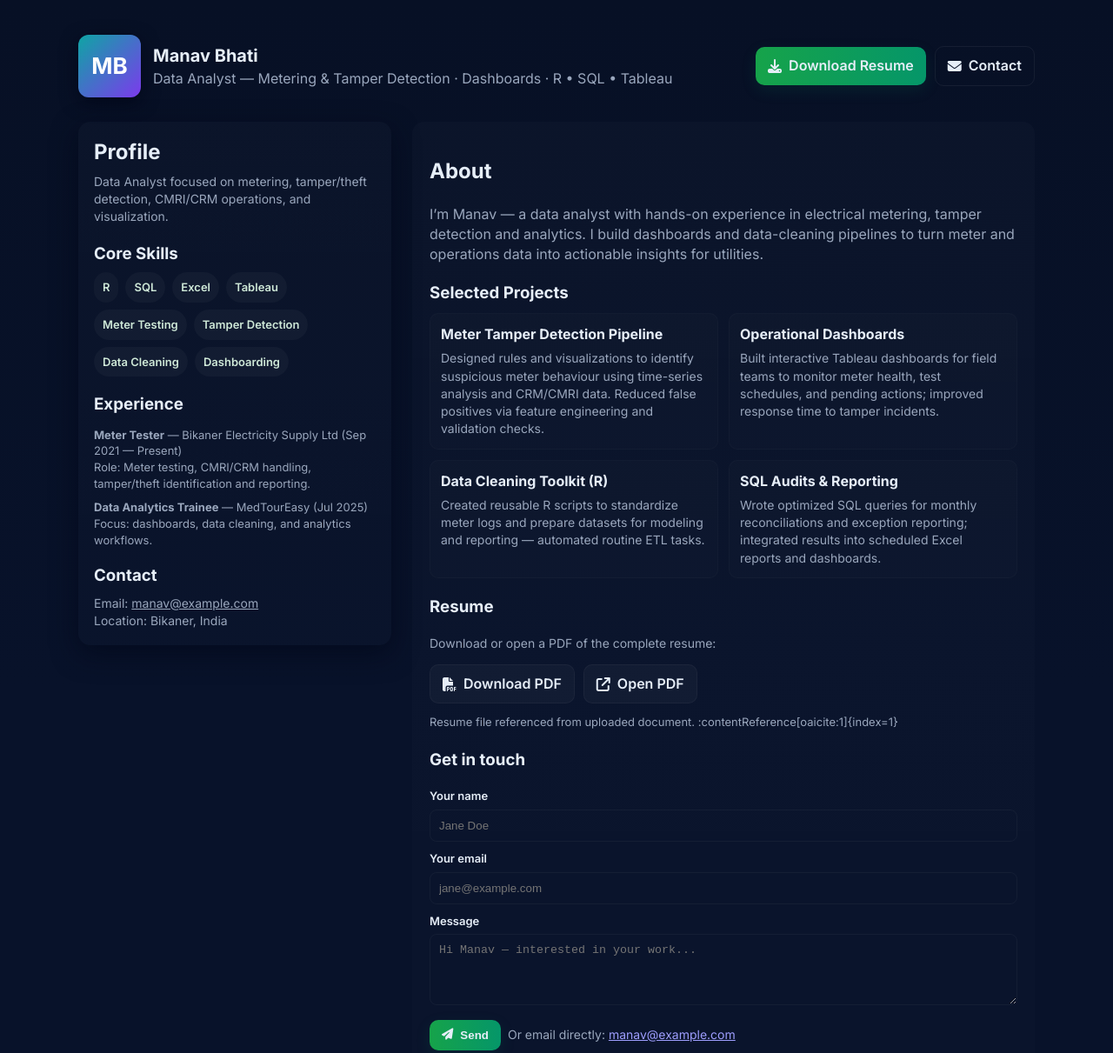
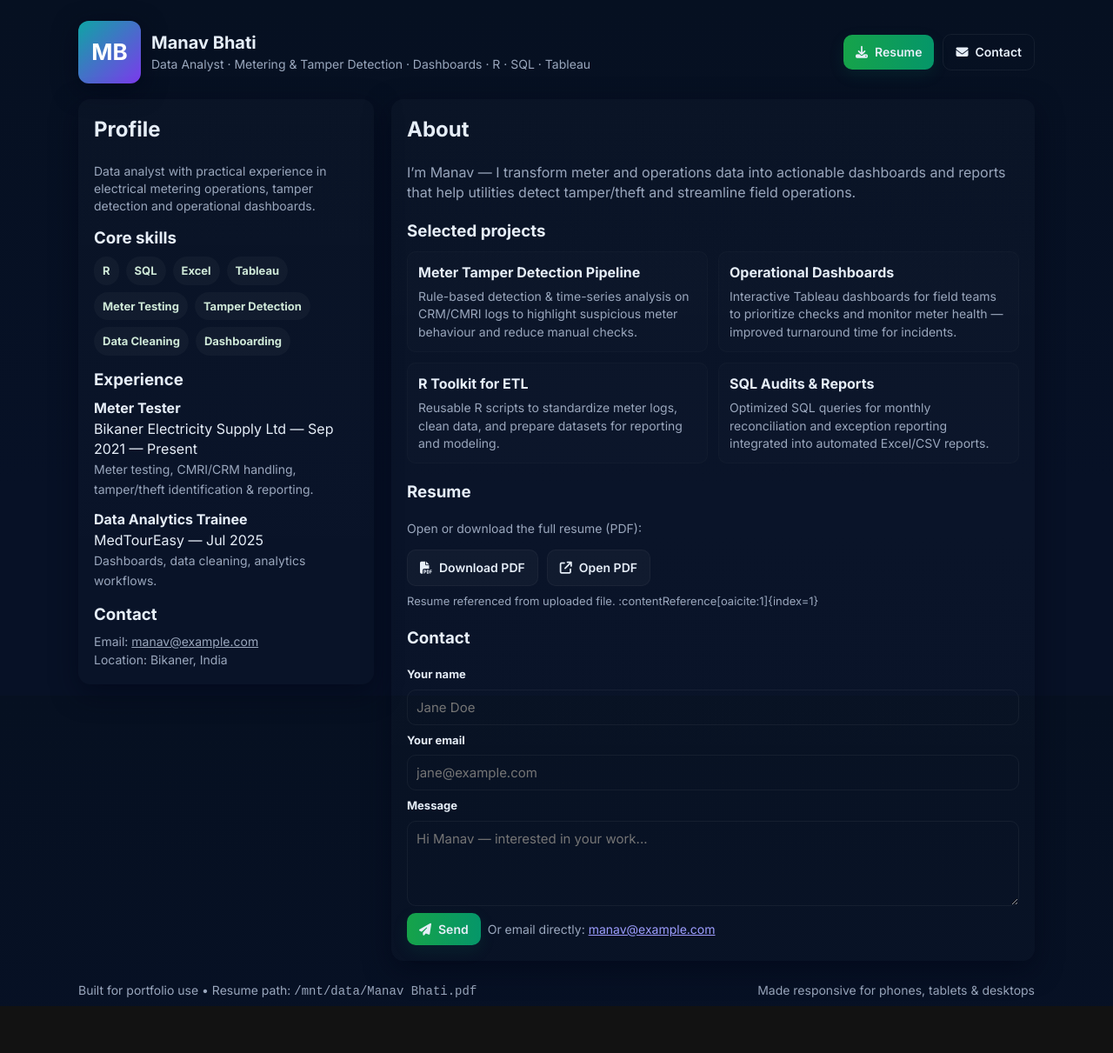
Before and after one commit to manavbhatihere/manavbhatihere.github.io, a plain HTML site: page index.html in a window 1280 px wide. Shown: the top 1211 px of the page at 87% size. After the commit the page ends 1157 px from the top, so only its background shows below. Drawn offline with Linux system fonts and the light colour scheme.

Commit message:
Update index.html

```diff
--- a/index.html
+++ b/index.html
@@ -2,153 +2,167 @@
 <html lang="en">
 <head>
   <meta charset="utf-8" />
-  <meta name="viewport" content="width=device-width,initial-scale=1" />
+  <meta name="viewport" content="width=device-width,initial-scale=1,viewport-fit=cover" />
   <title>Manav Bhati — Data Analyst</title>
+  <meta name="description" content="Portfolio of Manav Bhati — Data Analyst specializing in metering, tamper detection, dashboards and data visualization." />
 
-  <!-- Google Fonts -->
+  <!-- Fonts & icons -->
   <link href="https://fonts.googleapis.com/css2?family=Inter:wght@300;400;600;700&display=swap" rel="stylesheet">
-
-  <!-- Simple icon set -->
-  <link rel="stylesheet" href="https://cdnjs.cloudflare.com/ajax/libs/font-awesome/6.5.0/css/all.min.css" integrity="sha512-Fo3rlrZj/k7ujTnHq6u6q2b6Y4Mv7w6a1u+a0V2q1z8QKZ6xjY3x8v9n6a7lQF9t1K5h3U1b8g6iH7d1yXG8w==" crossorigin="anonymous" referrerpolicy="no-referrer" />
+  <link rel="stylesheet" href="https://cdnjs.cloudflare.com/ajax/libs/font-awesome/6.5.0/css/all.min.css" integrity="" crossorigin="anonymous" referrerpolicy="no-referrer" />
 
   <style>
     :root{
-      --bg:#0f1724;
+      --bg:#071126;
       --card:#0b1220;
       --muted:#9aa7bd;
-      --accent:#16a34a; /* green */
+      --accent:#16a34a;
       --glass: rgba(255,255,255,0.03);
       --radius:14px;
       --max:1100px;
+      --content-gap:20px;
+      color-scheme: dark;
       font-family: "Inter", system-ui, -apple-system, "Segoe UI", Roboto, "Helvetica Neue", Arial;
-      color-scheme: dark;
     }
     *{box-sizing:border-box}
+    html,body{height:100%}
     body{
       margin:0;
-      background: linear-gradient(180deg,#071025 0%, #08122a 60%);
+      background: linear-gradient(180deg,#061021 0%, #071126 70%);
       color:#e6eef8;
       -webkit-font-smoothing:antialiased;
-      line-height:1.45;
-      padding:40px 20px;
+      padding:24px;
       display:flex;
       justify-content:center;
       font-size:16px;
+      line-height:1.45;
     }
-    .wrap{width:100%;max-width:var(--max);}
+    .wrap{
+      width:100%;
+      max-width:var(--max);
+      display:flex;
+      flex-direction:column;
+      gap:18px;
+    }
 
+    /* Header */
     header.top{
       display:flex;
-      gap:16px;
       align-items:center;
       justify-content:space-between;
-      margin-bottom:28px;
+      gap:12px;
     }
-    .brand{
-      display:flex;gap:14px;align-items:center;
+    .brand{display:flex;gap:12px;align-items:center}
+    .avatar{
+      width:72px;height:72px;border-radius:12px;
+      background:linear-gradient(135deg,#0ea5a4,#7c3aed);
+      display:flex;align-items:center;justify-content:center;font-weight:700;font-size:26px;color:white;
+      flex-shrink:0;box-shadow:0 8px 28px rgba(2,6,23,0.6);
     }
-    .avatar{
-      width:72px;height:72px;border-radius:12px;background:linear-gradient(135deg,#0ea5a4,#7c3aed);
-      display:flex;align-items:center;justify-content:center;font-weight:700;font-size:26px;color:white;
-      box-shadow: 0 6px 20px rgba(2,6,23,0.7);
-    }
-    h1{margin:0;font-size:20px}
-    p.lead{margin:0;color:var(--muted)}
+    .title h1{margin:0;font-size:20px}
+    .title p{margin:0;color:var(--muted);font-size:14px}
 
     .actions{display:flex;gap:10px;align-items:center}
-    .btn{
-      display:inline-flex;gap:8px;align-items:center;padding:10px 14px;border-radius:10px;background:var(--glass);border:1px solid rgba(255,255,255,0.04);
-      color:inherit;text-decoration:none;font-weight:600;cursor:pointer;
-    }
+    .btn{display:inline-flex;gap:8px;align-items:center;padding:10px 14px;border-radius:10px;background:var(--glass);border:1px solid rgba(255,255,255,0.04);color:inherit;text-decoration:none;font-weight:600;cursor:pointer;font-size:14px}
     .btn.primary{background:linear-gradient(90deg,var(--accent),#059669);box-shadow:0 6px 18px rgba(5,150,105,0.12);border:none}
-    .btn.ghost{background:transparent;border:1px solid rgba(255,255,255,0.06);}
+    .btn.ghost{background:transparent;border:1px solid rgba(255,255,255,0.06)}
 
+    /* Layout: responsive two-column -> single column */
     main.grid{
       display:grid;
-      grid-template-columns: 360px 1fr;
-      gap:24px;
+      grid-template-columns: 340px 1fr;
+      gap:var(--content-gap);
       align-items:start;
     }
-    @media (max-width:900px){ main.grid{grid-template-columns:1fr} .avatar{width:64px;height:64px}}
+    @media (max-width:1000px){
+      main.grid{grid-template-columns:1fr}
+      .avatar{width:60px;height:60px}
+    }
 
-    /* Left column */
+    /* Cards */
     .card{
       background:linear-gradient(180deg, rgba(255,255,255,0.02), rgba(255,255,255,0.01));
       border-radius:var(--radius); padding:18px; box-shadow: 0 10px 30px rgba(2,6,23,0.6);
     }
-    .profile h2{margin:0 0 6px 0}
-    .meta{color:var(--muted);font-size:14px;margin-bottom:12px}
 
-    .section{margin-top:18px}
+    /* Left column */
+    aside .meta{color:var(--muted);font-size:14px;margin-bottom:12px}
     .skills{display:flex;flex-wrap:wrap;gap:8px}
-    .skill{background:rgba(255,255,255,0.03);padding:8px 10px;border-radius:999px;font-weight:600;font-size:13px;color:#cfe9d8}
+    .skill{background:rgba(255,255,255,0.03);padding:7px 10px;border-radius:999px;font-weight:700;font-size:13px;color:#cfe9d8}
+    .experience .item{margin-bottom:12px}
+    .chip{padding:6px 8px;border-radius:8px;background:rgba(255,255,255,0.02);font-size:13px}
 
     /* Right column */
-    .hero{
-      background:linear-gradient(180deg, rgba(255,255,255,0.02), rgba(255,255,255,0.01));
-      border-radius:var(--radius); padding:20px;
-    }
+    .hero h2{margin-top:0}
     .summary{color:var(--muted);margin-top:6px}
     .projects{display:grid;grid-template-columns:repeat(2,1fr);gap:12px}
-    @media (max-width:900px){.projects{grid-template-columns:1fr}}
+    @media (max-width:900px){ .projects{grid-template-columns:1fr} }
 
-    .project{
-      background:linear-gradient(180deg, rgba(255,255,255,0.015), rgba(255,255,255,0.01));
-      padding:12px;border-radius:10px;border:1px solid rgba(255,255,255,0.02);
-    }
+    .project{padding:12px;border-radius:10px;border:1px solid rgba(255,255,255,0.02);background:rgba(255,255,255,0.012)}
     .project h4{margin:0 0 6px 0}
     .project p{margin:0;color:var(--muted);font-size:14px}
 
-    footer.contact{margin-top:18px;display:flex;gap:12px;align-items:center;flex-wrap:wrap}
-    input[type="text"], input[type="email"], textarea{
-      width:100%;padding:10px;border-radius:8px;border:1px solid rgba(255,255,255,0.04);background:transparent;color:inherit;
+    /* Contact */
+    form{margin-top:12px;display:grid;gap:10px}
+    label{font-weight:700;font-size:13px;color:#e6eef8}
+    input,textarea,button{
+      font-family:inherit;font-size:15px;
+      border-radius:10px;border:1px solid rgba(255,255,255,0.05);padding:10px;background:transparent;color:inherit;
     }
-    label{font-weight:600;font-size:13px;margin-bottom:6px;display:block}
+    button{cursor:pointer}
     .muted{color:var(--muted);font-size:14px}
 
-    /* small note */
-    .note{font-size:13px;color:var(--muted);margin-top:12px}
+    /* Footer */
+    footer{color:var(--muted);font-size:13px;padding:6px 0}
 
-    /* small utilities */
-    .row{display:flex;gap:12px;align-items:center}
-    .chip{padding:6px 8px;border-radius:8px;background:rgba(255,255,255,0.02);font-size:13px}
+    /* Small screens adjustments — increase tap targets and spacing */
+    @media (max-width:480px){
+      body{padding:14px}
+      .avatar{width:56px;height:56px;border-radius:10px;font-size:20px}
+      .btn{padding:12px 14px;font-size:15px;border-radius:12px}
+      header.top{flex-direction:column;align-items:flex-start;gap:12px}
+      .actions{width:100%;justify-content:space-between}
+      .brand{width:100%;justify-content:space-between}
+      .card{padding:14px}
+      .wrap{gap:14px}
+      main.grid{gap:14px}
+      .project p{font-size:15px}
+    }
 
-    /* subtle animation */
-    .fadein{animation:fadeIn .6s ease both}
+    /* small animation & focus */
+    .fadein{animation:fadeIn .45s ease both}
     @keyframes fadeIn{from{opacity:0;transform:translateY(6px)}to{opacity:1;transform:none}}
+    :focus{outline:3px solid rgba(22,163,74,0.18);outline-offset:3px}
   </style>
 </head>
 <body>
   <div class="wrap">
-    <header class="top">
+    <header class="top fadein" role="banner">
       <div class="brand">
         <div class="avatar" aria-hidden="true">MB</div>
-        <div>
+        <div class="title">
           <h1>Manav Bhati</h1>
-          <p class="lead">Data Analyst — Metering &amp; Tamper Detection · Dashboards · R • SQL • Tableau</p>
+          <p>Data Analyst · Metering &amp; Tamper Detection · Dashboards · R · SQL · Tableau</p>
         </div>
       </div>
 
-      <div class="actions">
-        <!-- Resume link uses the uploaded file path -->
+      <div class="actions" role="navigation" aria-label="Primary actions">
         <a class="btn primary" href="/mnt/data/Manav Bhati.pdf" download aria-label="Download resume">
-          <i class="fa fa-download"></i> Download Resume
+          <i class="fa fa-download" aria-hidden="true"></i> Resume
         </a>
-        <a class="btn ghost" href="mailto:manav@example.com?subject=Opportunity%20from%20portfolio" aria-label="Contact Manav">
-          <i class="fa fa-envelope"></i> Contact
+        <a class="btn ghost" href="mailto:manav@example.com?subject=Opportunity%20from%20portfolio" aria-label="Email Manav">
+          <i class="fa fa-envelope" aria-hidden="true"></i> Contact
         </a>
       </div>
     </header>
 
-    <main class="grid">
+    <main class="grid" role="main" aria-labelledby="main-heading">
       <!-- Left column -->
       <aside class="card fadein" aria-labelledby="profile-heading">
-        <section class="profile">
-          <h2 id="profile-heading">Profile</h2>
-          <div class="meta">Data Analyst focused on metering, tamper/theft detection, CMRI/CRM operations, and visualization.</div>
+        <h2 id="profile-heading" style="margin-top:0">Profile</h2>
+        <div class="meta">Data analyst with practical experience in electrical metering operations, tamper detection and operational dashboards.</div>
 
-          <div class="section">
-            <h3 style="margin:0 0 8px 0">Core Skills</h3>
+        <div style="margin-top:12px">
+          <h3 style="margin:0 0 8px 0">Core skills</h3>
           <div class="skills" role="list">
             <span class="skill" role="listitem">R</span>
             <span class="skill" role="listitem">SQL</span>
@@ -161,101 +175,104 @@
           </div>
         </div>
 
-          <div class="section">
+        <div class="experience" style="margin-top:14px">
           <h3 style="margin:0 0 8px 0">Experience</h3>
-            <div class="note">
-              <strong>Meter Tester</strong> — Bikaner Electricity Supply Ltd (Sep 2021 — Present)<br>
-              Role: Meter testing, CMRI/CRM handling, tamper/theft identification and reporting.
+          <div class="item">
+            <strong>Meter Tester</strong><br>
+            Bikaner Electricity Supply Ltd — Sep 2021 — Present<br>
+            <span class="muted">Meter testing, CMRI/CRM handling, tamper/theft identification & reporting.</span>
           </div>
-            <div class="note" style="margin-top:8px">
-              <strong>Data Analytics Trainee</strong> — MedTourEasy (Jul 2025)<br>
-              Focus: dashboards, data cleaning, and analytics workflows.
+
+          <div class="item">
+            <strong>Data Analytics Trainee</strong><br>
+            MedTourEasy — Jul 2025<br>
+            <span class="muted">Dashboards, data cleaning, analytics workflows.</span>
           </div>
         </div>
 
-          <div class="section">
+        <div style="margin-top:14px">
           <h3 style="margin:0 0 8px 0">Contact</h3>
           <div class="muted">Email: <a href="mailto:manav@example.com" style="color:inherit">manav@example.com</a></div>
           <div class="muted">Location: Bikaner, India</div>
         </div>
 
-        </section>
       </aside>
 
       <!-- Right column -->
-      <section class="hero fadein" aria-labelledby="about-heading">
+      <section class="card hero fadein" aria-labelledby="about-heading">
         <h2 id="about-heading">About</h2>
-        <p class="summary">
-          I’m Manav — a data analyst with hands-on experience in electrical metering, tamper detection and analytics.
-          I build dashboards and data-cleaning pipelines to turn meter and operations data into actionable insights for utilities.
-        </p>
+        <p class="summary">I’m Manav — I transform meter and operations data into actionable dashboards and reports that help utilities detect tamper/theft and streamline field operations.</p>
 
-        <div class="section" style="margin-top:16px">
-          <h3 style="margin-bottom:10px">Selected Projects</h3>
+        <div style="margin-top:16px">
+          <h3 style="margin-bottom:10px">Selected projects</h3>
           <div class="projects" role="list">
             <article class="project" role="listitem">
               <h4>Meter Tamper Detection Pipeline</h4>
-              <p>Designed rules and visualizations to identify suspicious meter behaviour using time-series analysis and CRM/CMRI data. Reduced false positives via feature engineering and validation checks.</p>
+              <p>Rule-based detection & time-series analysis on CRM/CMRI logs to highlight suspicious meter behaviour and reduce manual checks.</p>
             </article>
 
             <article class="project" role="listitem">
               <h4>Operational Dashboards</h4>
-              <p>Built interactive Tableau dashboards for field teams to monitor meter health, test schedules, and pending actions; improved response time to tamper incidents.</p>
+              <p>Interactive Tableau dashboards for field teams to prioritize checks and monitor meter health — improved turnaround time for incidents.</p>
             </article>
 
             <article class="project" role="listitem">
-              <h4>Data Cleaning Toolkit (R)</h4>
-              <p>Created reusable R scripts to standardize meter logs and prepare datasets for modeling and reporting — automated routine ETL tasks.</p>
+              <h4>R Toolkit for ETL</h4>
+              <p>Reusable R scripts to standardize meter logs, clean data, and prepare datasets for reporting and modeling.</p>
             </article>
 
             <article class="project" role="listitem">
-              <h4>SQL Audits &amp; Reporting</h4>
-              <p>Wrote optimized SQL queries for monthly reconciliations and exception reporting; integrated results into scheduled Excel reports and dashboards.</p>
+              <h4>SQL Audits & Reports</h4>
+              <p>Optimized SQL queries for monthly reconciliation and exception reporting integrated into automated Excel/CSV reports.</p>
             </article>
           </div>
         </div>
 
-        <div class="section" style="margin-top:18px">
+        <div style="margin-top:18px">
           <h3>Resume</h3>
-          <p class="muted">Download or open a PDF of the complete resume:</p>
+          <p class="muted">Open or download the full resume (PDF):</p>
           <div style="display:flex;gap:10px;flex-wrap:wrap">
-            <a class="btn" href="/mnt/data/Manav Bhati.pdf" download><i class="fa fa-file-pdf"></i> Download PDF</a>
-            <!-- Direct open in new tab -->
-            <a class="btn" href="/mnt/data/Manav Bhati.pdf" target="_blank" rel="noopener"><i class="fa fa-external-link"></i> Open PDF</a>
+            <a class="btn" href="/mnt/data/Manav Bhati.pdf" download><i class="fa fa-file-pdf" aria-hidden="true"></i> Download PDF</a>
+            <a class="btn" href="/mnt/data/Manav Bhati.pdf" target="_blank" rel="noopener"><i class="fa fa-external-link" aria-hidden="true"></i> Open PDF</a>
           </div>
-          <p class="note">Resume file referenced from uploaded document. :contentReference[oaicite:1]{index=1}</p>
+          <p class="muted" style="margin-top:8px;font-size:13px">Resume referenced from uploaded file. :contentReference[oaicite:1]{index=1}</p>
         </div>
 
-        <div class="section" style="margin-top:20px">
-          <h3>Get in touch</h3>
+        <div style="margin-top:18px">
+          <h3>Contact</h3>
           <form id="contactForm" onsubmit="handleSubmit(event)" aria-label="Contact form">
+            <div style="display:grid;gap:8px">
               <label for="name">Your name</label>
               <input id="name" name="name" type="text" placeholder="Jane Doe" required>
 
-            <label for="email" style="margin-top:10px">Your email</label>
+              <label for="email">Your email</label>
               <input id="email" name="email" type="email" placeholder="jane@example.com" required>
 
-            <label for="message" style="margin-top:10px">Message</label>
+              <label for="message">Message</label>
               <textarea id="message" name="message" rows="4" placeholder="Hi Manav — interested in your work..." required></textarea>
 
-            <div style="margin-top:10px;display:flex;gap:8px;align-items:center">
-              <button class="btn primary" type="submit"><i class="fa fa-paper-plane"></i> Send</button>
+              <div style="display:flex;gap:8px;align-items:center;flex-wrap:wrap">
+                <button class="btn primary" type="submit"><i class="fa fa-paper-plane" aria-hidden="true"></i> Send</button>
                 <div class="muted">Or email directly: <a href="mailto:manav@example.com">manav@example.com</a></div>
               </div>
-            <p id="status" class="note" style="display:none;margin-top:8px"></p>
+              <div id="status" class="muted" style="display:none;margin-top:6px;font-size:14px"></div>
+            </div>
           </form>
         </div>
 
       </section>
     </main>
 
-    <footer style="margin-top:28px;color:var(--muted);font-size:13px">
-      Built with care • Resume file path: <code>/mnt/data/Manav Bhati.pdf</code>. If you deploy to a hosting service, update the resume URL accordingly.
+    <footer aria-hidden="false">
+      <div style="display:flex;justify-content:space-between;flex-wrap:wrap;gap:8px">
+        <div class="muted">Built for portfolio use • Resume path: <code>/mnt/data/Manav Bhati.pdf</code></div>
+        <div class="muted">Made responsive for phones, tablets & desktops</div>
+      </div>
     </footer>
   </div>
 
   <script>
-    // Small contact form handler that opens mailto (no server required)
+    // Simple client-side mailto contact (no server required)
     function handleSubmit(e){
       e.preventDefault();
       const name = document.getElementById('name').value.trim();
@@ -263,23 +280,25 @@
       const message = document.getElementById('message').value.trim();
       const status = document.getElementById('status');
 
-      // Build mailto link to avoid server requirements
       const subject = encodeURIComponent('Portfolio contact from ' + name);
-      const body = encodeURIComponent(
-        'Name: ' + name + '\\n' +
-        'Email: ' + email + '\\n\\n' +
-        message
-      );
+      const body = encodeURIComponent('Name: ' + name + '\\nEmail: ' + email + '\\n\\n' + message);
       const mailto = 'mailto:manav@example.com?subject=' + subject + '&body=' + body;
-      // open user's mail client
+
+      // Attempt to open mail client
       window.location.href = mailto;
 
       status.style.display = 'block';
-      status.textContent = 'Opening email client...';
-      setTimeout(()=>{ status.style.display = 'none'; }, 3000);
+      status.textContent = 'Opening your email client...';
+      setTimeout(()=> status.style.display = 'none', 3000);
     }
 
-    // Accessibility: keyboard focus ring
+    // Optional: reduce motion respect
+    const prefersReduced = window.matchMedia('(prefers-reduced-motion: reduce)').matches;
+    if(prefersReduced){
+      document.querySelectorAll('.fadein').forEach(el => el.style.animation = 'none');
+    }
+
+    // Accessibility: keep focus visible for keyboard users
     document.addEventListener('keydown', function(e){
       if(e.key === 'Tab') document.documentElement.style.scrollBehavior = 'smooth';
     });
```
Lines whose indentation alone changed are shown as unchanged.
